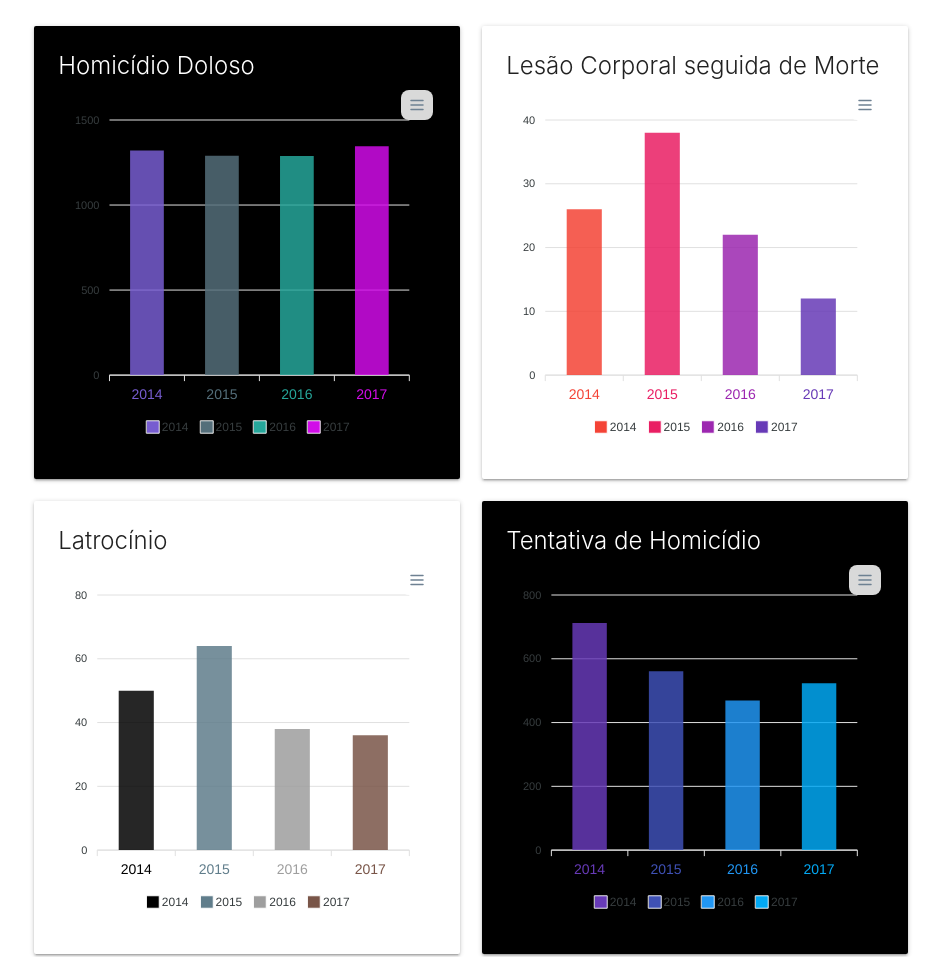
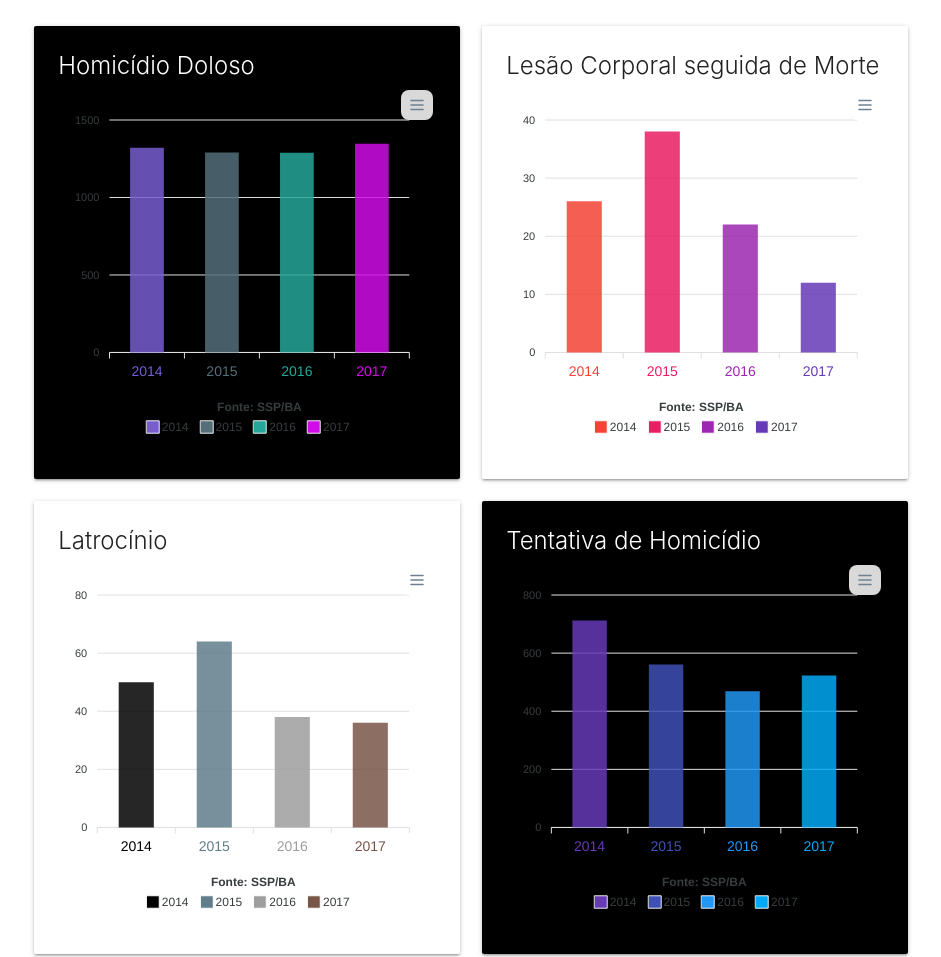
Before and after one commit to jcpsantos/projeto_safe_salvador, a plain HTML site: page index.html in a window 1280 px wide. Shown: the part 2539-3496 px from the top of the page, without its empty margins (169-1110 px from the left). Drawn offline with nearby package versions, Linux system fonts and the light colour scheme.

Commit message:
Melhorias

```diff
--- a/css/estilo.css
+++ b/css/estilo.css
@@ -62,11 +62,12 @@ a.link:hover{
     }
 }
 
-@media screen and (min-height: 700px) and (max-height: 750px){
+@media screen and (min-height: 700px) and (max-height: 799px){
     .apresentacao{
-        margin-top: 700px;
+        margin-top: 100vh;
     }
 }
+
 
 @media screen and (min-height: 800px) and (max-height: 850px){
     .apresentacao{
@@ -86,6 +87,13 @@ a.link:hover{
     }
 }
 
+@media screen and (min-height: 1051px) and (max-height: 1100px){
+    .apresentacao{
+        margin-top: 1050px;
+    }
+}
+
+
 @media screen and (min-height: 1350px) and (max-height: 1400px){
     .apresentacao{
         margin-top: 100vh;
@@ -98,7 +106,7 @@ a.link:hover{
     }
 }
 
-@media screen and (min-height: 1250px) and (max-height: 1300px){
+@media screen and (min-height: 1200px) and (max-height: 1300px){
     .apresentacao{
         margin-top: 100vh;
     }
--- a/js/javascript.js
+++ b/js/javascript.js
@@ -48,6 +48,9 @@ $(document).ready(function(){
             formatter: function(val) {
                 return val
             }
+        },
+        title:{
+            text: 'Fonte: SSP/BA'
         }
     },
     yaxis: {
@@ -112,6 +115,9 @@ var options = {
   },
   xaxis: {
       categories: ['2014', '2015', '2016', '2017'],
+      title:{
+        text: 'Fonte: SSP/BA'
+    }
   },
   yaxis: {
       title: {
@@ -170,6 +176,9 @@ var options = {
   },
   xaxis: {
       categories: ['2014', '2015', '2016', '2017'],
+      title:{
+        text: 'Fonte: SSP/BA'
+    }
   },
   yaxis: {
       title: {
@@ -231,6 +240,9 @@ var colors = ['#775DD0', '#546E7A', '#26a69a', '#D10CE8'];
                         colors: colors,
                         fontSize: '14px'
                     }
+                },
+                title:{
+                    text: 'Fonte: SSP/BA'
                 }
             }
         }
@@ -276,6 +288,9 @@ var colors = ['#775DD0', '#546E7A', '#26a69a', '#D10CE8'];
                         colors: colors,
                         fontSize: '14px'
                     }
+                },
+                title:{
+                    text: 'Fonte: SSP/BA'
                 }
             }
         }
@@ -321,6 +336,9 @@ var colors = ['#775DD0', '#546E7A', '#26a69a', '#D10CE8'];
                         colors: colors,
                         fontSize: '14px'
                     }
+                },
+                title:{
+                    text: 'Fonte: SSP/BA'
                 }
             }
         }
@@ -365,6 +383,9 @@ var colors = ['#775DD0', '#546E7A', '#26a69a', '#D10CE8'];
                         colors: colors,
                         fontSize: '14px'
                     }
+                },
+                title:{
+                    text: 'Fonte: SSP/BA'
                 }
             }
         }
@@ -410,6 +431,9 @@ var colors = ['#775DD0', '#546E7A', '#26a69a', '#D10CE8'];
                         colors: colors,
                         fontSize: '14px'
                     }
+                },
+                title:{
+                    text: 'Fonte: SSP/BA'
                 }
             }
         }
@@ -455,7 +479,10 @@ var colors = ['#775DD0', '#546E7A', '#26a69a', '#D10CE8'];
                  colors: colors,
                  fontSize: '14px'
              }
-         }
+         },
+         title:{
+            text: 'Fonte: SSP/BA'
+        }
      }
  }
 
@@ -499,7 +526,10 @@ var colors = ['#775DD0', '#546E7A', '#26a69a', '#D10CE8'];
                  colors: colors,
                  fontSize: '14px'
              }
-         }
+         },
+         title:{
+            text: 'Fonte: SSP/BA'
+        }
      }
  }
 
@@ -543,7 +573,10 @@ var colors = ['#775DD0', '#546E7A', '#26a69a', '#D10CE8'];
                  colors: colors,
                  fontSize: '14px'
              }
-         }
+         },
+         title:{
+            text: 'Fonte: SSP/BA'
+        }
      }
  }
 
```
Also changed, not shown: 1 other file.
